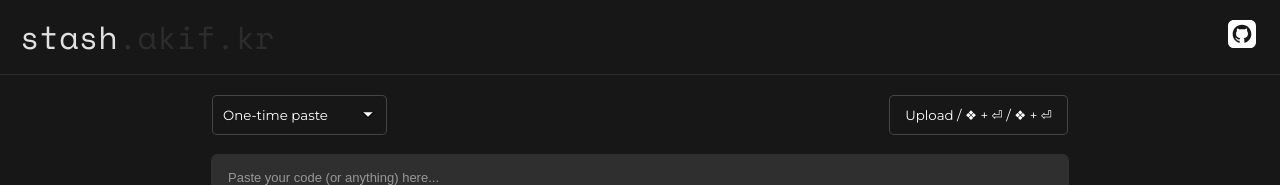
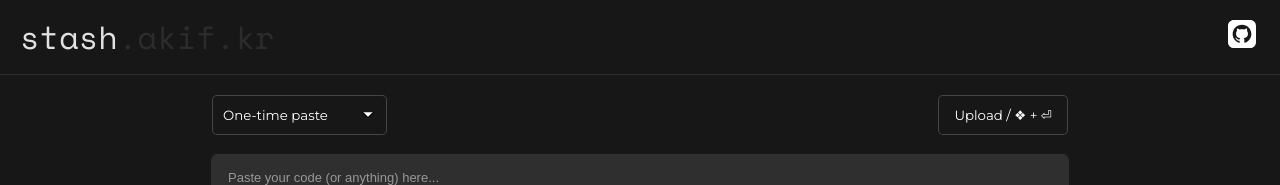
Before and after one commit to ak-tr/stash, a Vue app in the folder app/: page / in a window 1280 px wide. Shown: the top 185 px of the page. Built offline with nearby package versions, Linux system fonts and the light colour scheme; a web font is replaced by a local one.

Commit message:
🎨 moved upload key string logic outside of component

```diff
--- a/app/src/components/ContainerButton.vue
+++ b/app/src/components/ContainerButton.vue
@@ -1,61 +1,53 @@
 <template>
   <button class="button" type="button" ref="button">
-    {{ text }} / {{getKeyMap()}}
+    {{ buttonText }}
   </button>
 </template>
 
 <script lang="ts">
 export default {
   name: "ContactButton",
-  props: ["text"],
+  data() {
+    return {
+      buttonText: this.text,
+    }
+  },
+  props: ["text", "afterText"],
   mounted() {
     const button = this.$refs.button as HTMLButtonElement;
 
     button.addEventListener("click", () => {
-      this.$emit("uploadClick");
+      if (this.afterText) {
+        this.buttonText = this.afterText;
+        button.disabled = true;
+      }
+
+      this.$emit("btnClick");
     })
-  },
-  methods: {
-    getOS() {
-      if (navigator.userAgent.includes("Win")) return "Win";
-      if (navigator.userAgent.includes("Mac")) return "Mac";
-      if (navigator.userAgent.includes("Linux")) return "Linux";
-      if (
-        navigator.userAgent.includes("Android") ||
-        navigator.userAgent.includes("like Mac")
-      )
-        return "Mobile";
-    },
-    getKeyMap() {
-      switch (this.getOS()) {
-        case "Win":
-          return "Ctrl + ⏎";
-        case "Mac":
-          return "⌘ + ⏎";
-        case "Linux":
-          return "❖ + ⏎";
-        default:
-          return "";
-      }
-    }
+
+
   },
 };
 </script>
 
 <style scoped>
 .button {
-  /* width: 120px; */
+  min-width: 120px;
   padding: 0 15px;
   height: 40px;
   border: 1px solid rgba(255, 255, 255, 0.2);
   border-radius: 5px;
   background-color: #171717;
   color: white;
-  transition: border 0.15s;
+  transition: border 0.15s, color 0.35s, border 0.35s;
 }
 
-.button:hover {
+.button:hover:enabled {
   border: 1px solid white;
   cursor: pointer;
 }
+
+.button:disabled {
+  color:  rgba(255, 255, 255, 0.2);
+}
 </style>
```
